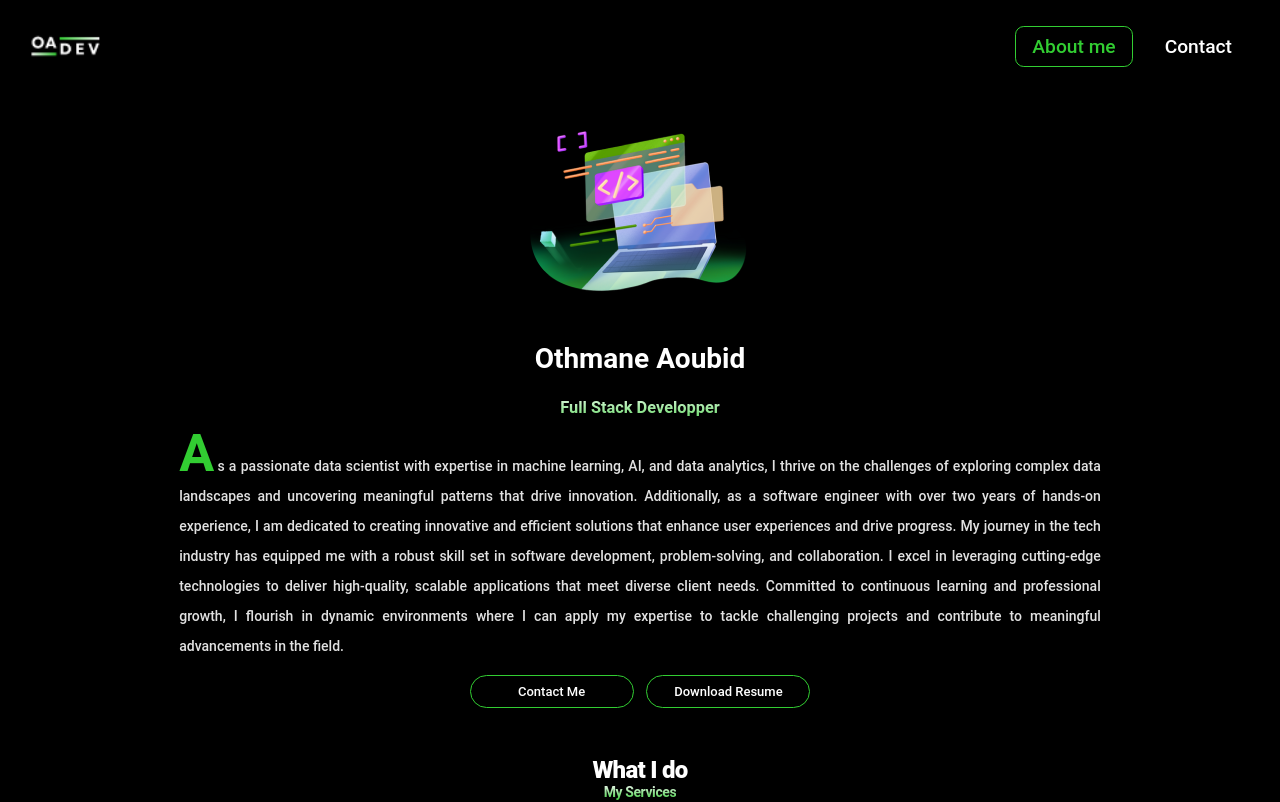
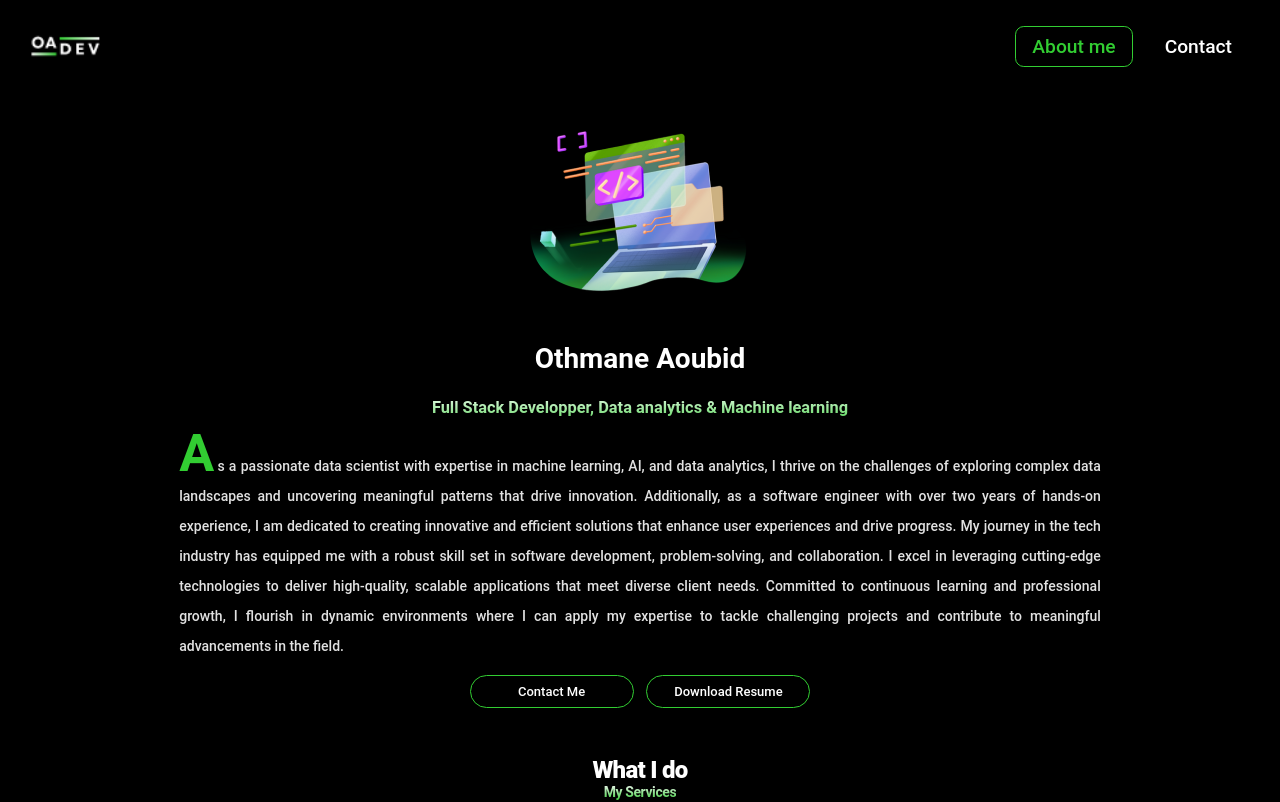
Before and after one commit to Othmane-aoubid/othmane_aoubid_portfolio, a Vue app: page / in a window 1280 px wide. Shown: the top 802 px of the page. Built offline with nearby package versions, Linux system fonts and the light colour scheme.

Commit message:
changed the subtitle of hero section

```diff
--- a/src/components/HeroVue.vue
+++ b/src/components/HeroVue.vue
@@ -8,7 +8,7 @@
     </div>
     <div class="hero--section--content">
       <h1 class="hero--section--title">Othmane Aoubid</h1>
-      <h3 class="hero--section--description">Full Stack Developper</h3>
+      <h3 class="hero--section--description">Full Stack Developper, Data analytics & Machine learning</h3>
       <p class="hero--section--paragraph">
         <span class="upper--case">A</span>s a passionate data scientist with
         expertise in machine learning, AI, and data analytics, I thrive on the
```
